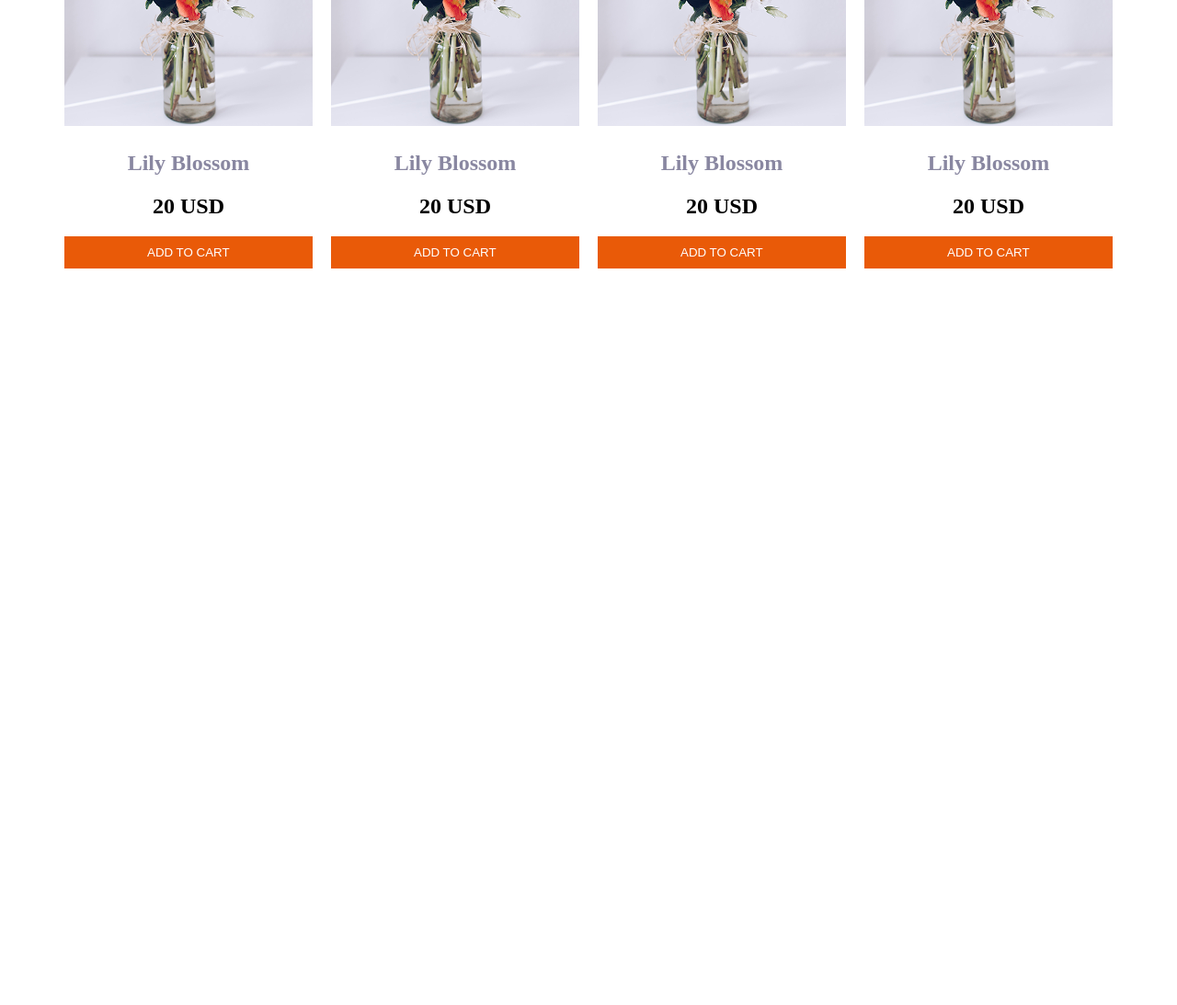
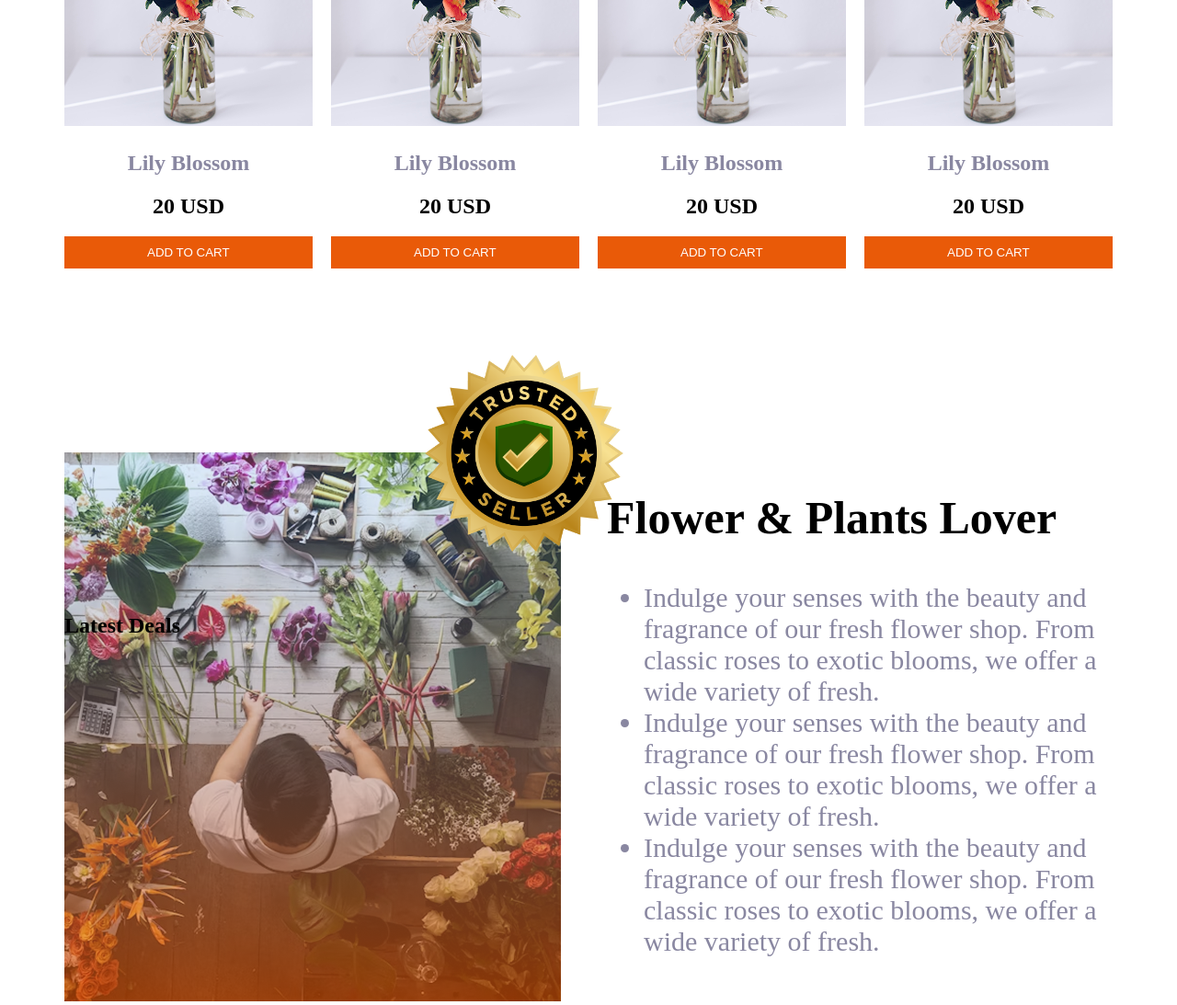
Before and after one commit to omairabi/my-assignment2, a plain HTML site: page index.html in a window 1280 px wide. Shown: the part 1572-2665 px from the top of the page at 92% size. Before the commit the page ends 1872 px from the top, so only its background shows below. Drawn offline with Linux system fonts and the light colour scheme.

Commit message:
added trusted badge section and make it responsive

```diff
--- a/index.html
+++ b/index.html
@@ -115,6 +115,34 @@
                 </div>
             </div>
          </section>
+         <!-- flowers and plant lover section -->
+          <section class="flowers-plant-lover" >
+            <div class="plant-lover-title">
+                <div class="plant-lover-img">
+                <img src="assets/flower-store.png" alt="">
+                </div>
+
+                <div class="plant-lover-description">
+                  <h1 class="section-title">Flower & Plants Lover</h1>
+                  <ul>
+                     <li class="section-description light-grey">Indulge your senses with the beauty and fragrance of our fresh flower shop.  From classic roses to exotic blooms, we offer a wide variety of fresh.</li>
+                     <li class="section-description light-grey">Indulge your senses with the beauty and fragrance of our fresh flower shop. From classic roses to exotic blooms, we offer a wide variety of fresh.</li>
+                     <li class="section-description light-grey">Indulge your senses with the beauty and fragrance of our fresh flower shop. From classic roses to exotic blooms, we offer a wide variety of fresh.</li>
+                 </ul>
+                </div>
+            </div>
+          </section>
+          <!-- trusted badge -->
+          <section class="badge-section">
+                <div class="plant-lover-trusted-badge">
+                    <img height="300px" src="assets/trusted-badge.png" alt="">
+                </div>
+          </section>
+          <section>
+            <div>
+                <h1>Latest  Deals</h1>
+            </div>
+          </section>
 
     </main>
     <footer>
--- a/styles/styles.css
+++ b/styles/styles.css
@@ -102,10 +102,23 @@ main{
     gap: 20px;
     display: grid;
     grid-template-columns: repeat(4, 1fr);
+    grid-template-areas: 2, 1fr;
 }
 .card-h2{
     justify-items: center;
 }
+/* flower and plant lover section styles */
+  .plant-lover-title{
+    display: flex;
+    /* border: 2px solid purple; */
+    gap: 50px;
+    margin-top: 200px;
+  }
+  .plant-lover-trusted-badge{
+    margin-top: -750px;
+    margin-left: 350px;
+
+    }
 
 
 /* responsive section */
@@ -130,6 +143,12 @@ main{
         flex-direction: column;
         grid-template-columns: repeat(2, 1fr);
     }
+    .plant-lover-title{
+        flex-direction: column;
+    }
+    .plant-lover-trusted-badge{
+        display: none;
+    }
 
 
 }
```
